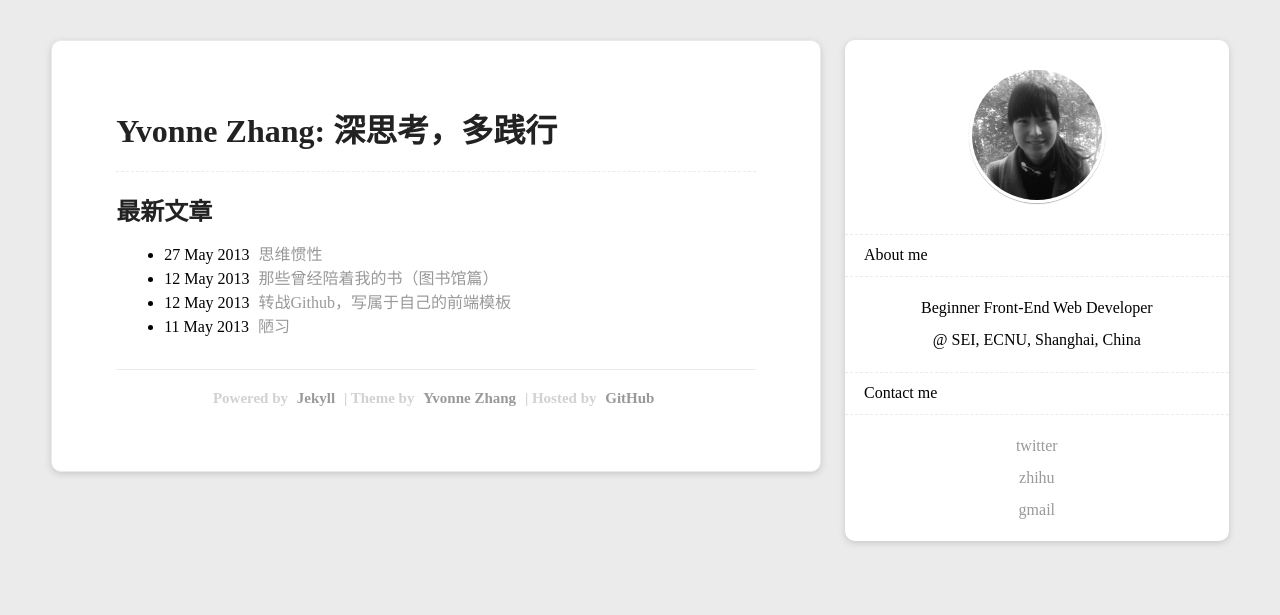
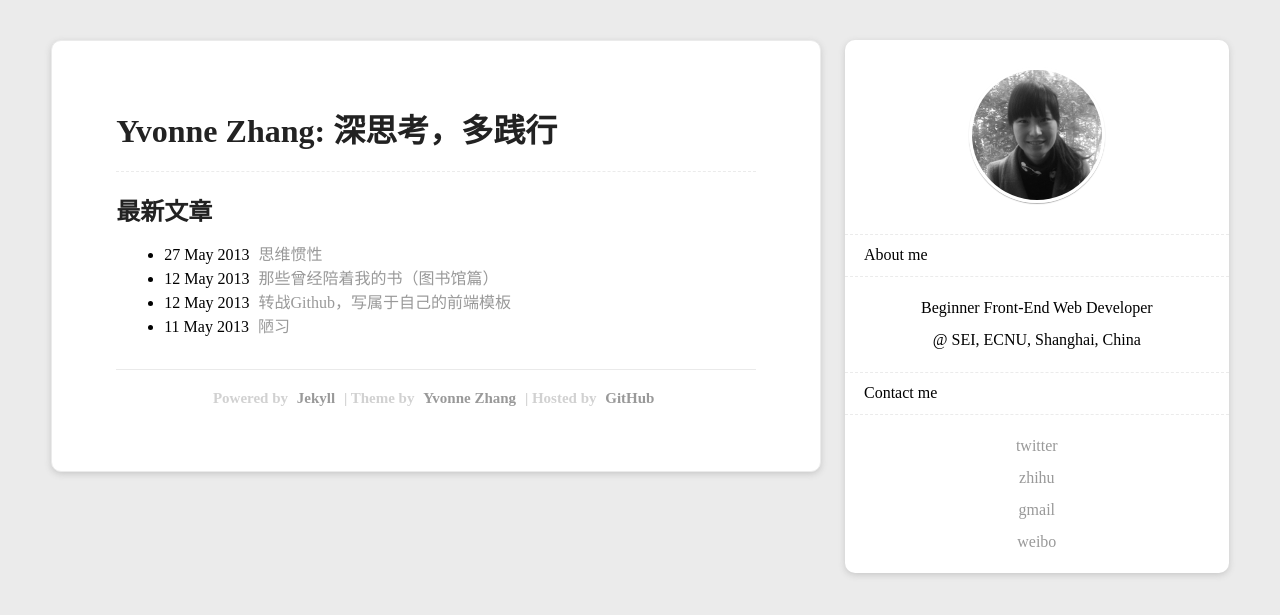
Before and after one commit to fcrosfly/myblog, a Jekyll site: the page built from index.html, in a window 1280 px wide. Shown: the top 615 px of the page. Built offline with Jekyll 4.4.1, drawn with Linux system fonts in a browser that asks for light colours.

Commit message:
Update default.html

```diff
--- a/_layouts/default.html
+++ b/_layouts/default.html
@@ -20,7 +20,8 @@
 		<div class="brief-profile">
 			<a href="https://twitter.com/YvonneZhang_LOL">twitter</a><br>
 			<a href="http://www.zhihu.com/people/yvonne-zhang">zhihu</a><br>
-			<a href="mailto:zhyifa001@gmail.com">gmail</a>
+			<a href="mailto:zhyifa001@gmail.com">gmail</a><br>
+			<a href="http://weibo.com/u/3023216940">weibo</a>
 		</div>
 	</div>
 	<div id="page">
```
